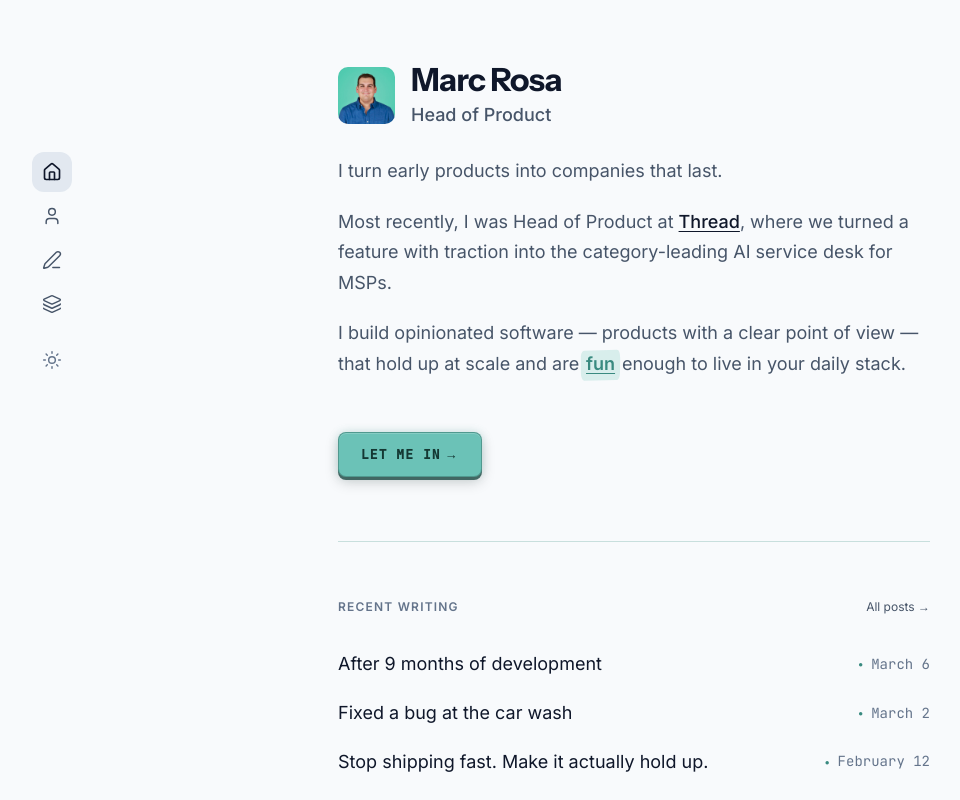
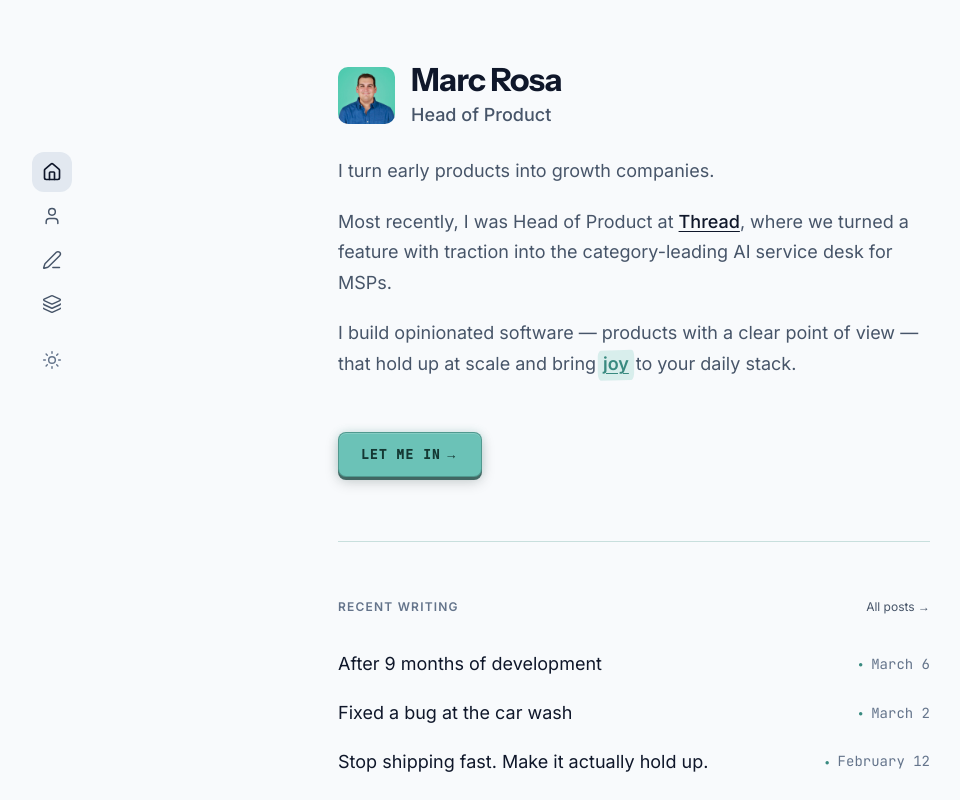
Before and after one commit to marcanthonyrosa/marcanthonyrosadotcom, a Next.js app: page / in a window 1280 px wide. Shown: the top 800 px of the page, without its empty margins (6-966 px from the left). Built offline with nearby package versions, Linux system fonts and the light colour scheme.

Commit message:
Update home page intro copy (#147)

```diff
--- a/app/(site)/page.tsx
+++ b/app/(site)/page.tsx
@@ -54,13 +54,13 @@ export default function Home() {
         <HomeHero />
         <div className="prose max-w-none">
           <p>
-            I turn early products into companies that last.
+            I turn early products into growth companies.
           </p>
           <p>
             Most recently, I was Head of Product at <a href="https://getthread.com/" target="_blank" rel="noopener noreferrer">Thread</a>, where we turned a feature with traction into the category-leading AI service desk for MSPs.
           </p>
           <p>
-            I build opinionated software — products with a clear point of view — that hold up at scale and are <FunWord /> enough to live in your daily stack.
+            I build opinionated software — products with a clear point of view — that hold up at scale and bring <FunWord>joy</FunWord> to your daily stack.
           </p>
         </div>
 
```
